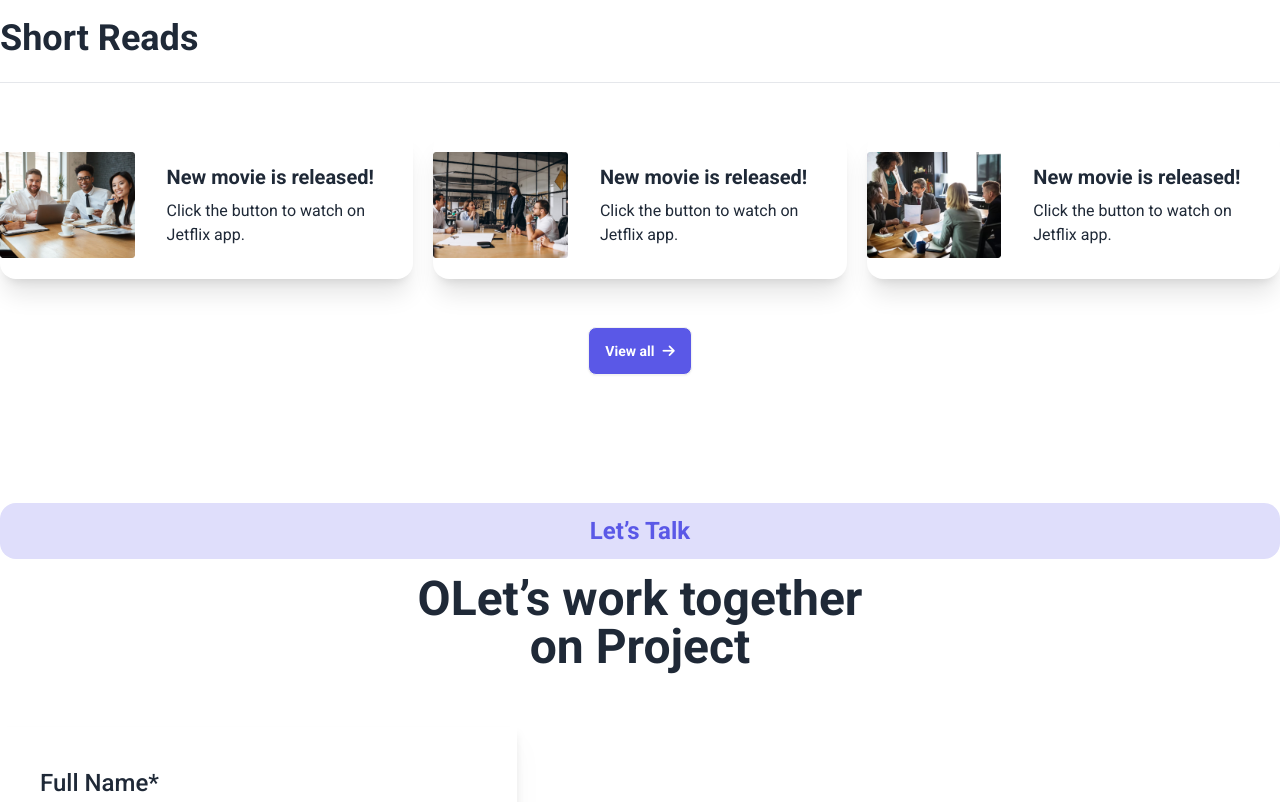
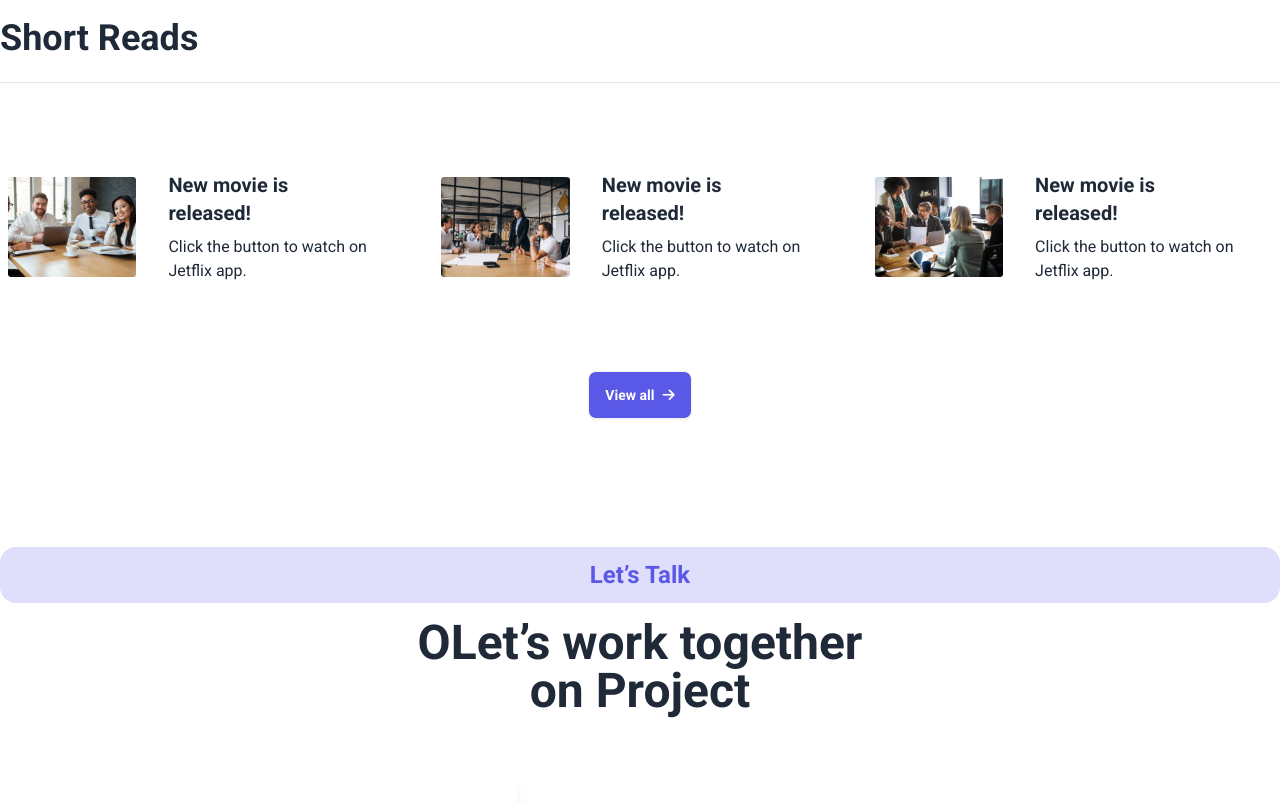
Before and after one commit to Jubayer-profile/shovo-computer, a plain HTML site: page index.html in a window 1280 px wide. Shown: the part 7780-8582 px from the top of the page. Drawn offline with nearby package versions, Linux system fonts and the light colour scheme.

Commit message:
final responsive touch

```diff
--- a/index.html
+++ b/index.html
@@ -726,24 +726,24 @@
         <hr>
         <!-- blog card  -->
         <div class="grid grid-cols-1 md:grid-cols-2 lg:grid-cols-3 gap-5 mt-12">
-          <!-- news card 1  -->
-          <div class="card card-side bg-transparent  shadow-xl">
+          <!-- blog card 1  -->
+          <div class="card card-side bg-transparent p-2">
             <figure><img src="image/blog1.png" alt="Movie"/></figure>
             <div class="card-body">
               <h2 class="card-title">New movie is released!</h2>
               <p>Click the button to watch on Jetflix app.</p>
             </div>
           </div>
-          <!-- news card 2  -->
-          <div class="card card-side bg-base-100 shadow-xl">
+          <!-- blog card 2  -->
+          <div class="card card-side bg-transparent  p-2">
             <figure><img src="image/blog2.png" alt="Movie"/></figure>
             <div class="card-body">
               <h2 class="card-title">New movie is released!</h2>
               <p>Click the button to watch on Jetflix app.</p>
             </div>
           </div>
-          <!-- news card 3  -->
-          <div class="card card-side bg-base-100 shadow-xl">
+          <!-- blog card 3  -->
+          <div class="card card-side bg-transparent p-2 ">
             <figure><img src="image/blog3.png" alt="Movie"/></figure>
             <div class="card-body">
               <h2 class="card-title">New movie is released!</h2>
@@ -764,7 +764,7 @@
         </div>
 
         <div class="flex flex-col lg:flex-row justify-between items-center">
-          <div class="bg-white drop-shadow-xl p-10">
+          <div class="bg-white shadow-xl p-10">
             <h2 class="text-2xl font-medium">Full Name*</h2>
             <br>
             <label class="input input-bordered flex items-center gap-2">
```
